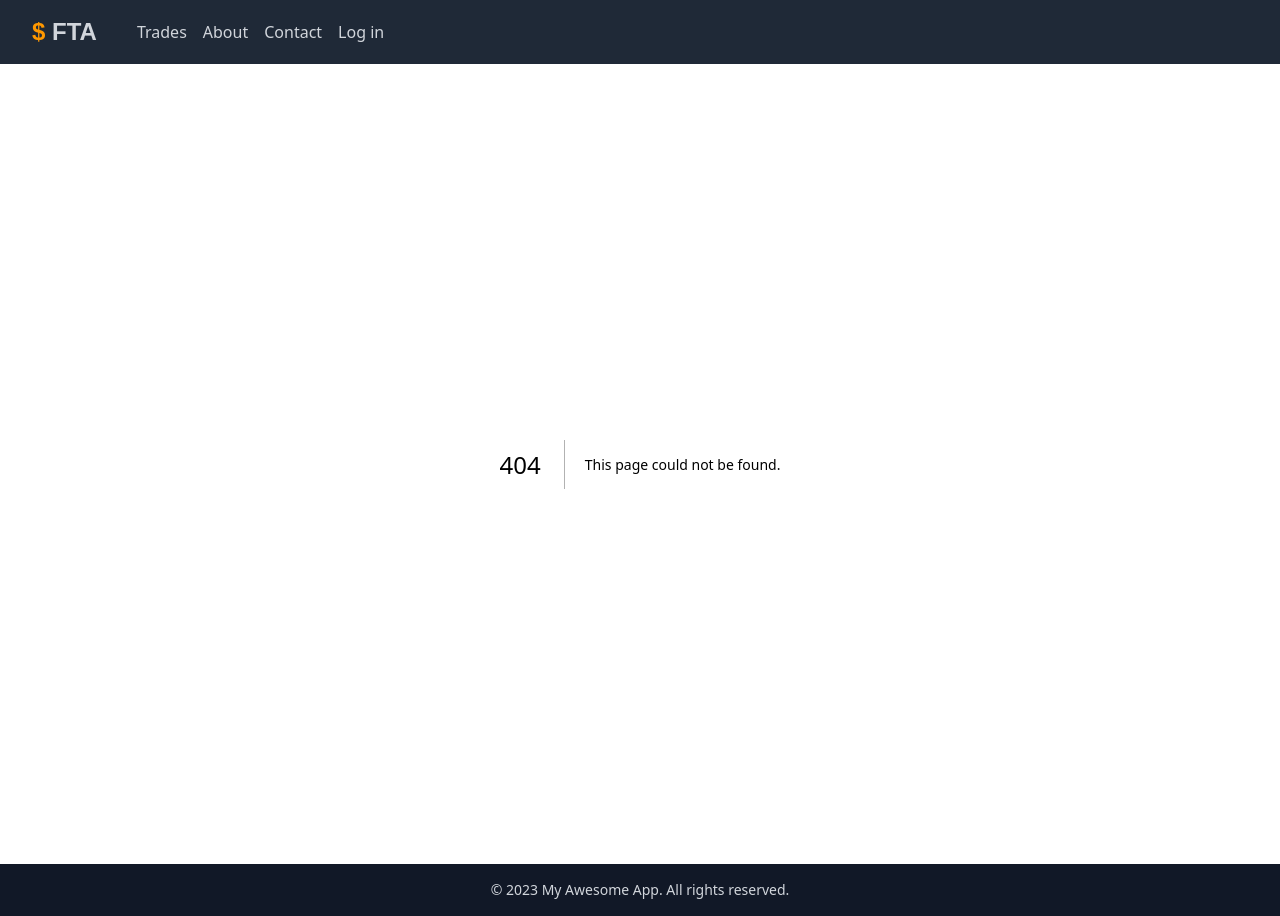
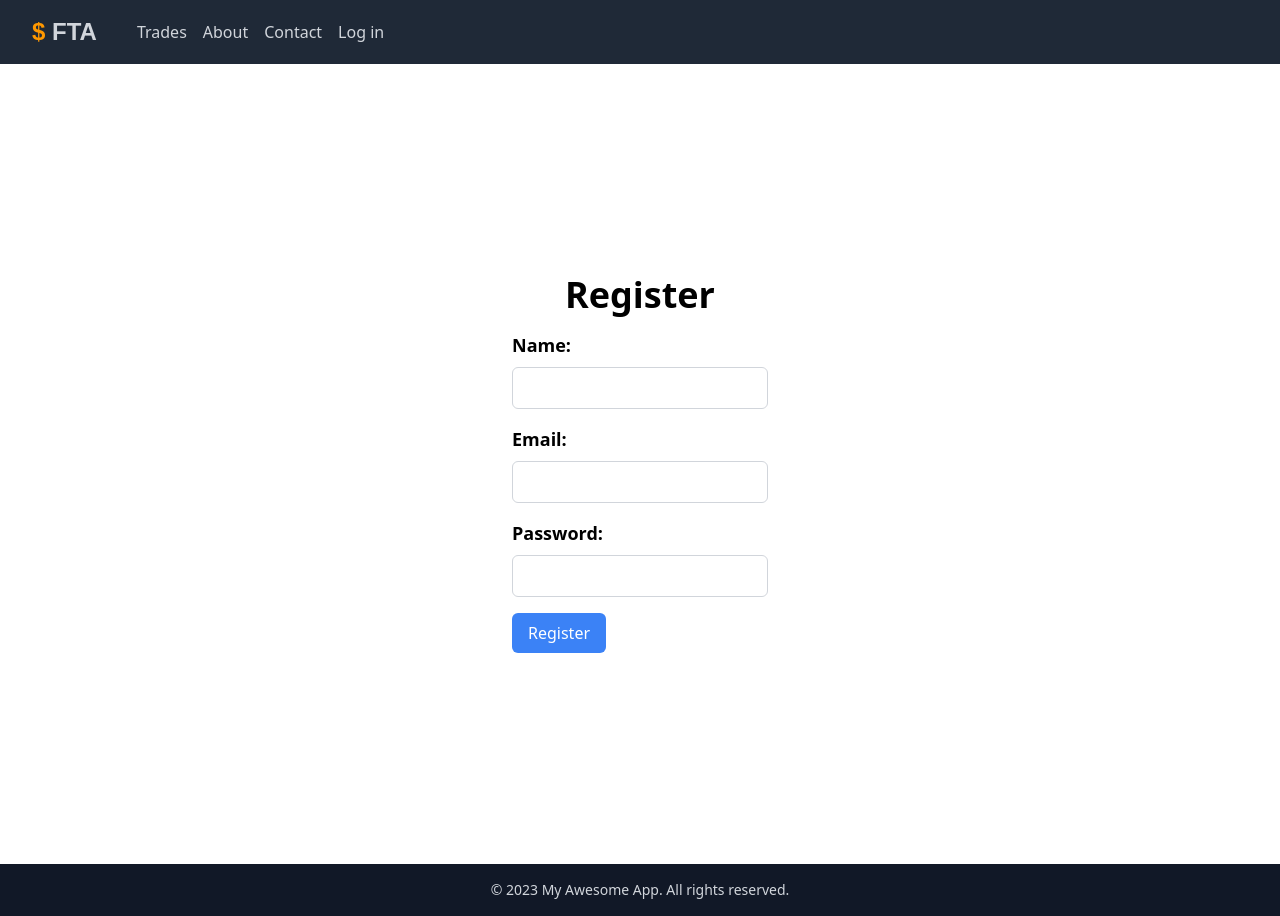
Before and after one commit to adolfojmnz/trading-journal-frontend, a Next.js app: page /account/register in a window 1280 px wide. Before the commit this address had no page. Built offline with nearby package versions, Linux system fonts and the light colour scheme.

Commit message:
Change structure: place auth and account related files to their respective account folder

```diff
--- a/src/pages/auth/register.js
+++ b/src/app/components/account/register.js
@@ -1,6 +1,6 @@
 import React, { useState } from 'react';
 
-const RegisterPage = () => {
+const Register = () => {
   const [name, setName] = useState('');
   const [email, setEmail] = useState('');
   const [password, setPassword] = useState('');
@@ -63,4 +63,4 @@ const RegisterPage = () => {
   );
 };
 
-export default RegisterPage;
+export default Register;
--- a/src/pages/accounts/current.js
+++ b/src/pages/account/current.js
@@ -1,4 +1,4 @@
-import CurrentAccount from "@/app/components/accounts/current";
+import CurrentAccount from "@/app/components/account/current";
 
 export default function profileCurrentUserPage() {
   return (
--- a/src/pages/auth/login.js
+++ b/src/pages/account/login.js
@@ -1,5 +1,5 @@
 import '../../app/styles/login.css';
-import Login from '@/app/components/auth/login';
+import Login from '@/app/components/account/login';
 
 
 export default function LoginPage() {
--- a/src/pages/auth/logout.js
+++ b/src/pages/account/logout.js
@@ -1,5 +1,5 @@
 import "../../app/styles/logout.css";
-import Logout from "@/app/components/auth/logout";
+import Logout from "@/app/components/account/logout";
 
 
 export default function LogoutPage() {
--- /dev/null
+++ b/src/pages/account/register.js
@@ -0,0 +1,7 @@
+import Register from "@/app/components/account/register";
+
+export default function RegisterAccountPage() {
+  return (
+    <Register />
+  );
+}
```
Also changed, not shown: src/app/components/account/current.js (renamed from src/app/components/accounts/current.js), src/app/components/account/login.js (renamed from src/app/components/auth/login.js), src/app/components/account/logout.js (renamed from src/app/components/auth/logout.js).
